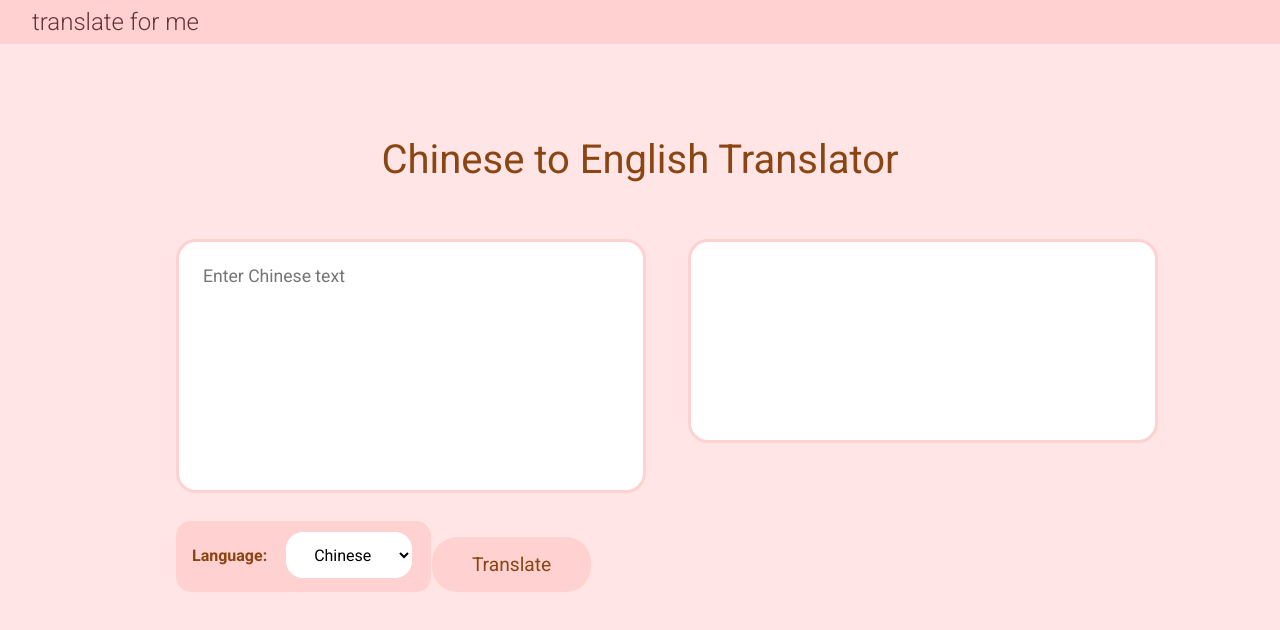
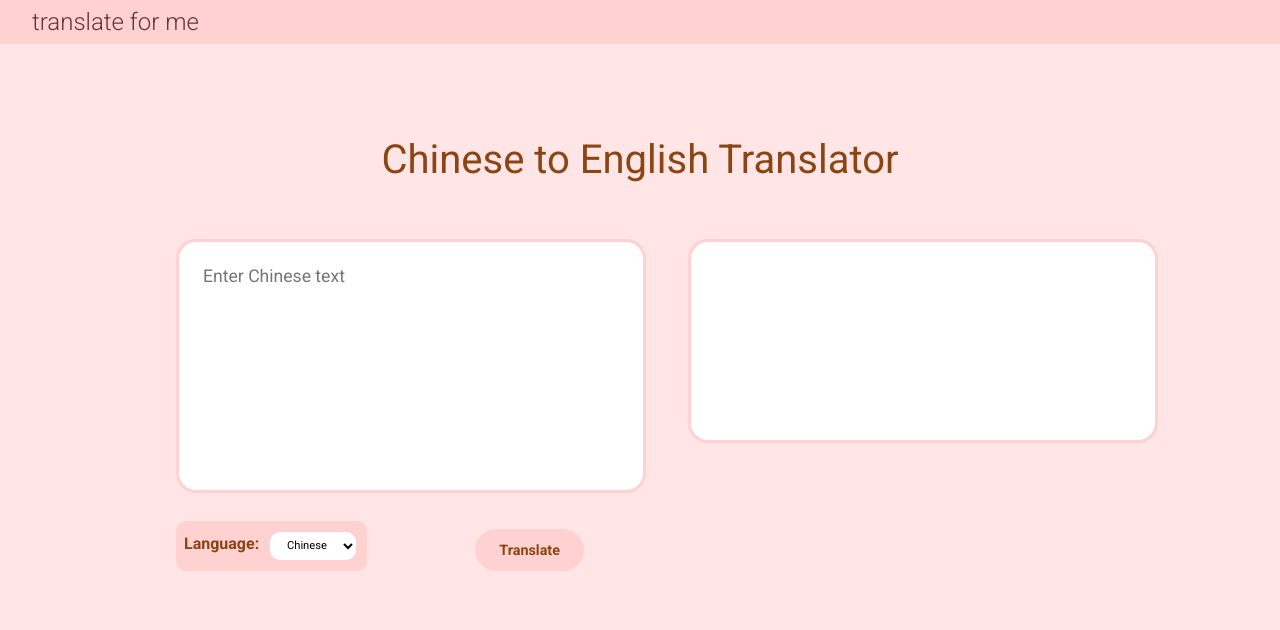
Before and after one commit to sroodsari/translate-for-me, a React (Create React App) app in the folder frontend/: page / in a window 1280 px wide. Shown: the top 630 px of the page. Built offline with nearby package versions, Linux system fonts and the light colour scheme.

Commit message:
user selection styling

```diff
--- a/frontend/src/App.css
+++ b/frontend/src/App.css
@@ -70,11 +70,11 @@ h1 {
 }
 
 select {
-  padding: 0.8rem 1.5rem;
-  font-size: 1rem;
+  padding: 0.4rem 0.8rem;
+  font-size: 0.7rem;
   border: 3px solid var(--secondary-pink);
-  border-radius: 20px;
-  margin-left: 1rem;
+  border-radius: 13px;
+  margin-left: 0.5rem;
   background-color: var(--cloud-white);
   cursor: pointer;
   transition: all 0.3s ease;
@@ -111,21 +111,21 @@ button {
   background-color: var(--secondary-pink);
   color: var(--accent-brown);
   border: none;
-  padding: 1rem 2.5rem;
-  font-size: 1.2rem;
+  padding: 0.8rem 1.5rem;
+  font-size: 0.9rem;
   border-radius: 25px;
   cursor: pointer;
   transition: all 0.3s ease;
   font-family: inherit;
-  font-weight: normal;
+  font-weight: bold;
   display: block;
-  margin: 1rem auto;
+  margin: 0.5rem;
   position: relative;
 }
 
 button:hover {
   transform: translateY(-3px) scale(1.05);
-  box-shadow: 0 5px 15px rgba(0, 0, 0, 0.1);
+  box-shadow: 0 5px 10px rgba(0, 0, 0, 0.1);
 }
 
 button:active {
@@ -186,10 +186,10 @@ button:active {
 /* Cute label styling */
 label {
   display: inline-block;
-  padding: 0.5rem 1rem;
+  padding: 0.5rem 0.5rem;
   background-color: var(--secondary-pink);
-  border-radius: 15px;
+  border-radius: 10px;
   color: var(--accent-brown);
   font-weight: bold;
-  margin-bottom: 1rem;
+  margin-bottom: 0.5rem;
 }
```
